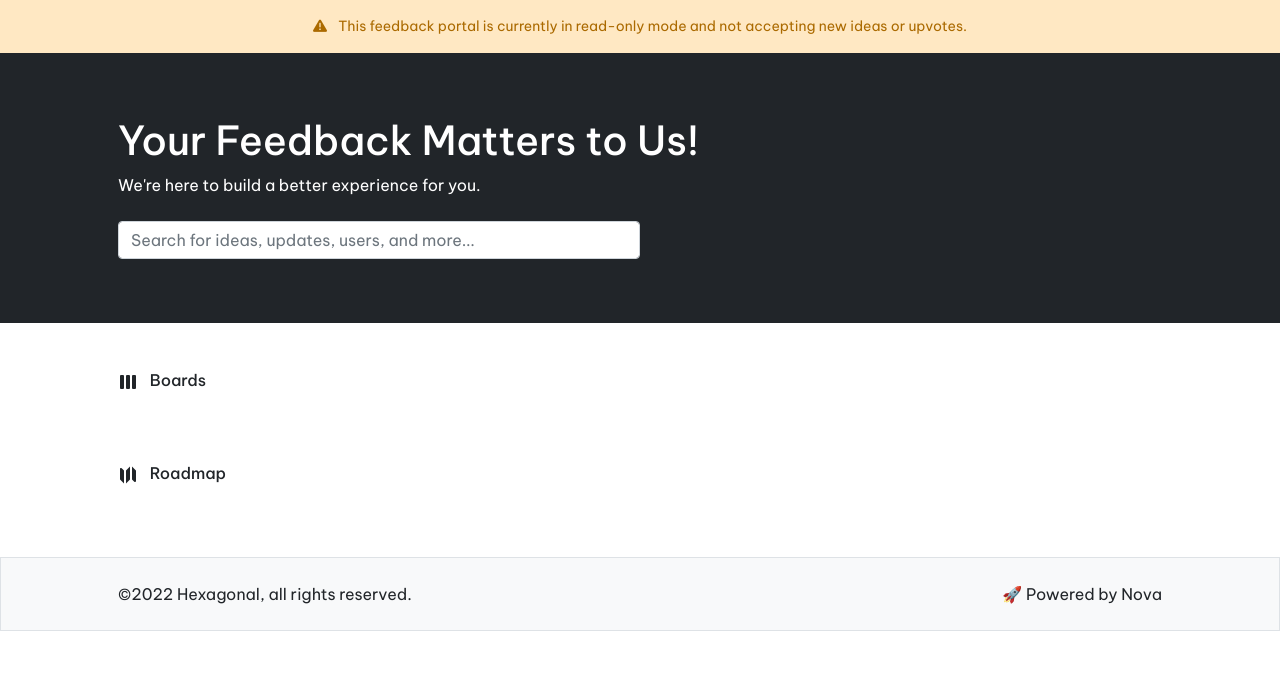
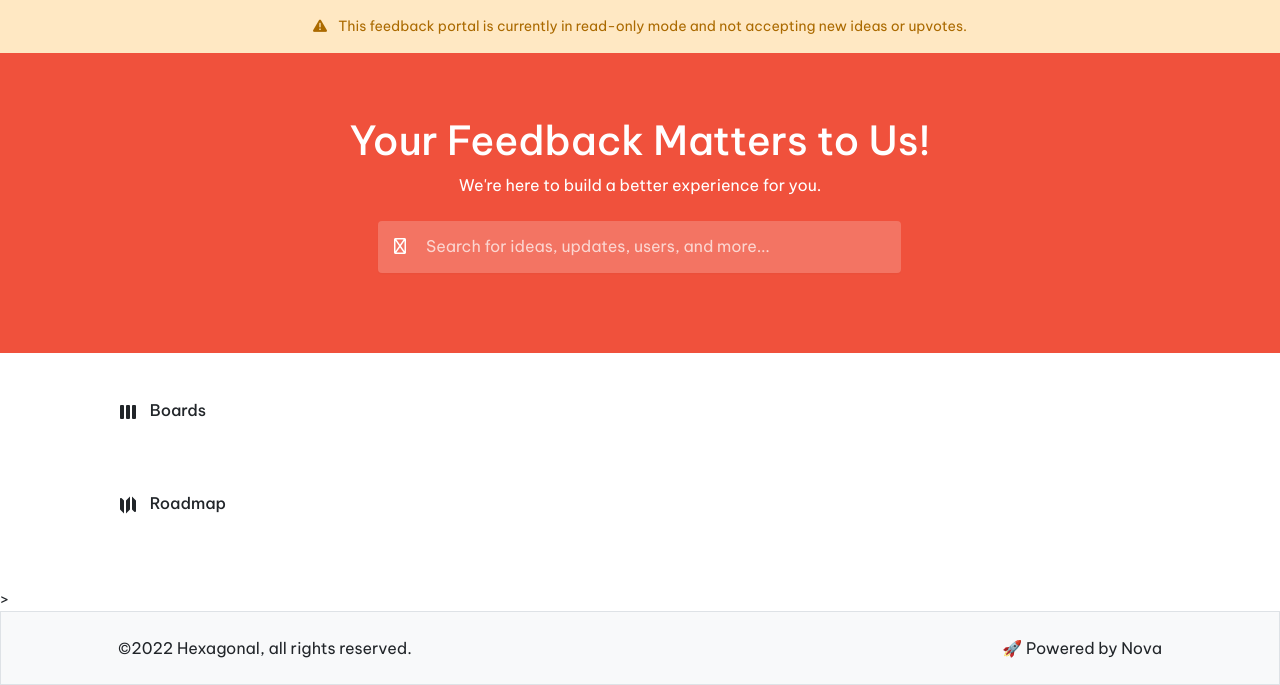
Before and after one commit to austin-dudzik/nova, a PHP site: page /feedback/ in a window 1280 px wide. Shown: the part 115-800 px from the top of the page. Run offline with PHP 8.4, Linux system fonts and the light colour scheme; data that the repository does not hold is empty.

Commit message:
Re-formatted file

```diff
--- a/index.php
+++ b/index.php
@@ -8,37 +8,100 @@ include "includes/config.php";
 <html lang="en">
 <?php echo Render::header('Home'); ?>
 <body>
+<?php echo Render::navigation('feed'); ?>
 
-<?php include "includes/navigation.php"; ?>
+<div class="bg-primary text-white p-5"
+     sstyle="background:#a8138a">
+    <div class="container p-5 py-3">
+        <h1 class="text-center">Your Feedback
+            Matters to Us!</h1>
+        <p class="mb-4 text-center">We're here to
+            build a
+            better experience for you.</p>
 
-<div class="bg-dark text-white p-5">
-    <div class="container p-5 py-3">
-        <h1>Your Feedback Matters to Us!</h1>
-        <p class="mb-4">We're here to build a better experience for you.</p>
-        <input type="search" class="form-control w-50" placeholder="Search for ideas, updates, users, and more...">
+        <style>
+            .input-icons .fa-magnifying-glass {
+                position: absolute;
+                padding: 17px 10px 10px 15px;
+                z-index: 999;
+            }
+
+            .search {
+                padding-top: 13px
+            }
+        </style>
+
+
+        <div class="input-icons input-group mb-3 w-50 mx-auto"
+             id="searchPageContainer">
+            <i class="far fa-magnifying-glass text-white"></i>
+            <input class="search form-control ps-5"
+                   type="text" id="searchPage"
+                   placeholder="Search for ideas, updates, users, and more...">
+        </div>
+
     </div>
 </div>
 
 <div class="container mt-5 px-5">
-    <h6 class="mb-4 mt-4"><svg xmlns="http://www.w3.org/2000/svg" class="d-inline me-2" style="height:20px;width:20px" viewBox="0 0 20 20" fill="currentColor">
-            <path d="M2 4a1 1 0 011-1h2a1 1 0 011 1v12a1 1 0 01-1 1H3a1 1 0 01-1-1V4zM8 4a1 1 0 011-1h2a1 1 0 011 1v12a1 1 0 01-1 1H9a1 1 0 01-1-1V4zM15 3a1 1 0 00-1 1v12a1 1 0 001 1h2a1 1 0 001-1V4a1 1 0 00-1-1h-2z" />
-        </svg> Boards</h6>
-    <div class="row mb-5" id="boards-container"></div>
+    <h6 class="mb-4 mt-4">
+        <svg xmlns="http://www.w3.org/2000/svg"
+             class="d-inline me-2"
+             style="height:20px;width:20px"
+             viewBox="0 0 20 20"
+             fill="currentColor">
+            <path d="M2 4a1 1 0 011-1h2a1 1 0 011 1v12a1 1 0 01-1 1H3a1 1 0 01-1-1V4zM8 4a1 1 0 011-1h2a1 1 0 011 1v12a1 1 0 01-1 1H9a1 1 0 01-1-1V4zM15 3a1 1 0 00-1 1v12a1 1 0 001 1h2a1 1 0 001-1V4a1 1 0 00-1-1h-2z"/>
+        </svg>
+        Boards
+    </h6>
+    <div class="row mb-5"
+         id="boards-container"></div>
 
     <h6 class="mb-4 mt-4">
 
-        <svg xmlns="http://www.w3.org/2000/svg" class="d-inline me-2" style="height:20px;width:20px" viewBox="0 0 20 20" fill="currentColor">
-            <path fill-rule="evenodd" d="M12 1.586l-4 4v12.828l4-4V1.586zM3.707 3.293A1 1 0 002 4v10a1 1 0 00.293.707L6 18.414V5.586L3.707 3.293zM17.707 5.293L14 1.586v12.828l2.293 2.293A1 1 0 0018 16V6a1 1 0 00-.293-.707z" clip-rule="evenodd" />
-        </svg> Roadmap</h6>
+        <svg xmlns="http://www.w3.org/2000/svg"
+             class="d-inline me-2"
+             style="height:20px;width:20px"
+             viewBox="0 0 20 20"
+             fill="currentColor">
+            <path fill-rule="evenodd"
+                  d="M12 1.586l-4 4v12.828l4-4V1.586zM3.707 3.293A1 1 0 002 4v10a1 1 0 00.293.707L6 18.414V5.586L3.707 3.293zM17.707 5.293L14 1.586v12.828l2.293 2.293A1 1 0 0018 16V6a1 1 0 00-.293-.707z"
+                  clip-rule="evenodd"/>
+        </svg>
+        Roadmap
+    </h6>
 
-    <div class="row mb-5" id="feed-container"></div>
+    <div class="row mb-5"
+         id="feed-container"></div>
 
 </div>
 
-<?php echo Render::footer(); ?>
+<!-- Modal -->
+<div class="modal fade mt-5" id="searchModal">
+    <div class="modal-dialog modal-lg">
+        <div class="modal-content bg-transparent border-0">
+            <div class="modal-body p-0">
+                <div class="input-icons input-group" id="searchInModal">
+                    <i class="far fa-magnifying-glass text-white"></i>
+                    <input type="text" class="search form-control ps-5" placeholder="Search for ideas, updates, users, and more...">
+                </div>
+            </div>
+        </div>
+    </div>
+</div>
+
+><?php echo Render::footer(); ?>
 <script>
     const feedType = 1;
 </script>
 <script src="<?= $site_url ?>/assets/js/feed.js"></script>
+<script>
+    $(".input-icons input").on("focus", function () {
+        $(this).prev("i").toggleClass("text-white text-dark");
+    });
+    $(".input-icons input").on("blur", function () {
+        $(this).prev("i").toggleClass("text-white text-dark");
+    });
+</script>
 </body>
 </html>
```
